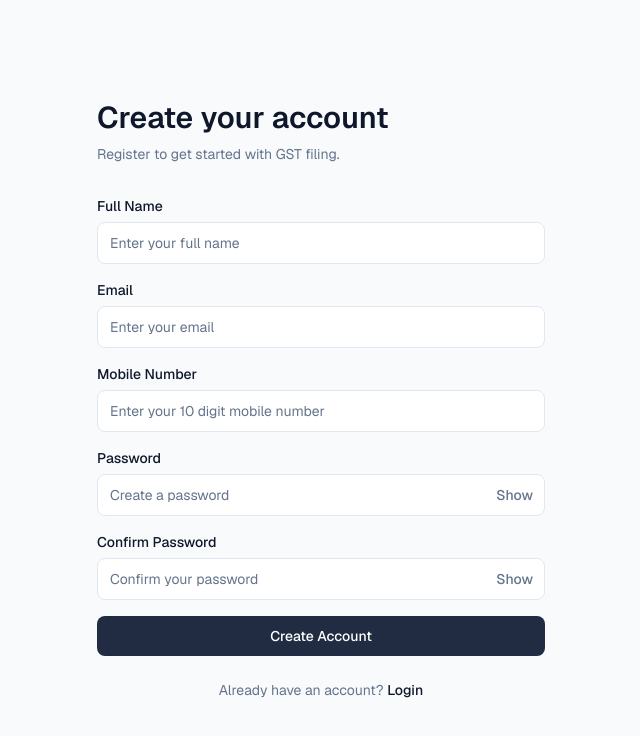
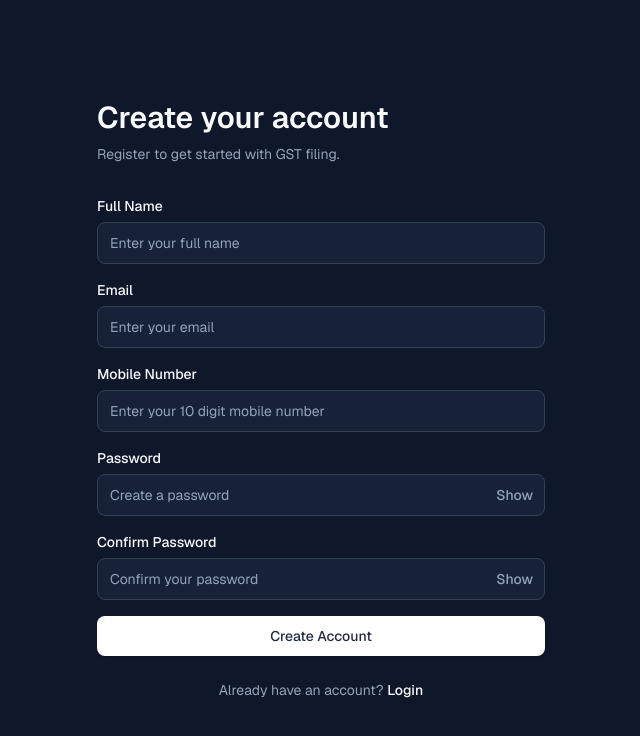
Before and after one commit to Pranav62026/GST-Filing, a React (Vite) app in the folder frontend/: page /register in a window 1280 px wide. Shown: the top 736 px of the page, without its empty margins (319-959 px from the left). Built offline with nearby package versions, Linux system fonts and the light colour scheme.

Commit message:
update dark theme UI components

```diff
--- a/frontend/src/components/ui/Badge.jsx
+++ b/frontend/src/components/ui/Badge.jsx
@@ -1,15 +1,17 @@
 function Badge({ children, variant = "default", className = "" }) {
   const variants = {
     default: "bg-surface-container text-on-surface-variant",
-    success: "bg-green-50 text-success",
-    warning: "bg-amber-50 text-warning",
-    error: "bg-red-50 text-error",
-    info: "bg-blue-50 text-blue-700",
+    success: "bg-green-950/60 text-green-400 border border-green-800/60",
+    warning: "bg-amber-950/60 text-amber-400 border border-amber-800/60",
+    error: "bg-red-950/60 text-red-400 border border-red-800/60",
+    info: "bg-blue-950/60 text-blue-400 border border-blue-800/60",
   };
 
   return (
     <span
-      className={`inline-flex items-center rounded-full px-2.5 py-1 text-xs font-medium ${variants[variant]} ${className}`}
+      className={`inline-flex items-center rounded-full px-2.5 py-1 text-xs font-medium ${
+        variants[variant] || variants.default
+      } ${className}`}
     >
       {children}
     </span>
--- a/frontend/src/components/ui/Button.jsx
+++ b/frontend/src/components/ui/Button.jsx
@@ -14,17 +14,19 @@ function Button({
 }) {
   const variants = {
     primary:
-      "bg-primary text-on-primary hover:bg-primary/90",
+      "bg-white text-[#212C43] shadow-sm hover:bg-slate-100 hover:shadow-md",
+
     secondary:
       "border border-outline-variant bg-surface text-on-surface hover:bg-surface-container",
-    danger:
-      "bg-error text-on-primary hover:bg-error/90",
-    navy:
-      "bg-brand-navy text-white hover:bg-brand-navy-light",
-    whatsapp:
-      "bg-brand-whatsapp text-white hover:bg-brand-green-bright",
+
+    danger: "bg-error text-on-primary hover:bg-error/90",
+
+    navy: "bg-primary text-on-primary hover:bg-primary-hover",
+
+    whatsapp: "bg-brand-whatsapp text-white hover:bg-brand-green-bright",
+
     "outline-brand":
-      "border-2 border-brand-blue text-brand-blue bg-white hover:bg-brand-blue-light",
+      "border-2 border-brand-blue text-brand-blue bg-transparent hover:bg-brand-blue-light",
   };
 
   const sizes = {
@@ -33,17 +35,13 @@ function Button({
     lg: "px-6 py-3 text-base",
   };
 
-  const baseClass = `inline-flex items-center justify-center gap-2 rounded-md font-medium transition-colors duration-200 disabled:cursor-not-allowed disabled:opacity-50 ${variants[variant] || variants.primary} ${sizes[size] || sizes.md} ${className}`;
+  const baseClass = `inline-flex items-center justify-center gap-2 rounded-md font-medium transition-colors duration-200 disabled:cursor-not-allowed disabled:opacity-50 ${
+    variants[variant] || variants.primary
+  } ${sizes[size] || sizes.md} ${className}`;
 
   if (as === "a" || href) {
     return (
-      <a
-        href={href}
-        target={target}
-        rel={rel}
-        className={baseClass}
-        {...props}
-      >
+      <a href={href} target={target} rel={rel} className={baseClass} {...props}>
         {children}
       </a>
     );
--- a/frontend/src/index.css
+++ b/frontend/src/index.css
@@ -2,95 +2,151 @@
 @import "tailwindcss";
 
 @theme {
-  /* Brand */
+  /* =========================================================
+     BRAND
+     ========================================================= */
+
   --color-primary: #212c43;
   --color-on-primary: #ffffff;
-  --color-primary-hover: #182137;
+  --color-primary-hover: #182338;
 
-  /* General */
-  --color-background: #f8fafc;
-  --color-surface: #ffffff;
+  /* =========================================================
+     GLOBAL DARK THEME
+     ========================================================= */
+
+  /* Main application background */
+  --color-background: #0f172a;
+
+  /* Main cards / surfaces */
+  --color-surface: #172238;
 
   /* Surface hierarchy */
-  --color-surface-low: #f8fafc;
-  --color-surface-container: #f1f5f9;
-  --color-surface-high: #e2e8f0;
+  --color-surface-low: #111b2d;
+  --color-surface-container: #172238;
+  --color-surface-high: #2b3854;
 
-  /* Text */
-  --color-secondary: #475569;
-  --color-on-surface: #0f172a;
-  --color-on-surface-variant: #64748b;
+  /* =========================================================
+     TEXT
+     ========================================================= */
 
-  /* Borders */
-  --color-outline: #94a3b8;
-  --color-outline-variant: #e2e8f0;
+  --color-secondary: #cbd5e1;
 
-  /* Feedback */
-  --color-success: #15803d;
-  --color-warning: #b45309;
-  --color-error: #b91c1c;
+  --color-on-surface: #f8fafc;
 
-  /* Typography */
+  --color-on-surface-variant: #94a3b8;
+
+  /* =========================================================
+     BORDERS
+     ========================================================= */
+
+  --color-outline: #475569;
+  --color-outline-variant: #334155;
+
+  /* =========================================================
+     FEEDBACK
+     ========================================================= */
+
+  --color-success: #22c55e;
+  --color-warning: #f59e0b;
+  --color-error: #ef4444;
+
+  /* =========================================================
+     TYPOGRAPHY
+     ========================================================= */
+
   --font-sans: "Geist", sans-serif;
 
-  /* Layout */
+  /* =========================================================
+     LAYOUT
+     ========================================================= */
+
   --spacing-sidebar: 260px;
   --spacing-gutter: 24px;
 
-  /* Radius */
+  /* =========================================================
+     RADIUS
+     ========================================================= */
+
   --radius-sm: 4px;
   --radius-md: 8px;
+  --radius-lg: 12px;
+  --radius-xl: 16px;
+  --radius-2xl: 24px;
 
-  /* ── Landing page brand tokens (FE Dev 2) ── */
-  --color-brand-navy: #0a1f44;
-  --color-brand-navy-light: #102a5c;
-  --color-brand-blue: #1a56db;
-  --color-brand-blue-light: #e8f0fe;
-  --color-brand-blue-medium: #3b82f6;
+  /* =========================================================
+     LANDING PAGE BRAND TOKENS
+     ========================================================= */
+
+  --color-brand-navy: #212c43;
+  --color-brand-navy-light: #2b3854;
+
+  --color-brand-blue: #0ea5e9;
+  --color-brand-blue-light: #e0f2fe;
+  --color-brand-blue-medium: #38bdf8;
+
   --color-brand-green: #15803d;
   --color-brand-green-bright: #22c55e;
   --color-brand-whatsapp: #25d366;
 
   /* Landing page neutral tokens */
-  --color-brand-gray-50: #f9fafb;
-  --color-brand-gray-100: #f3f4f6;
-  --color-brand-gray-200: #e5e7eb;
-  --color-brand-gray-400: #9ca3af;
-  --color-brand-gray-500: #6b7280;
-  --color-brand-gray-600: #4b5563;
-  --color-brand-gray-700: #374151;
-  --color-brand-gray-800: #1f2937;
-  --color-brand-gray-900: #111827;
+  --color-brand-gray-50: #f8fafc;
+  --color-brand-gray-100: #f1f5f9;
+  --color-brand-gray-200: #e2e8f0;
+  --color-brand-gray-400: #94a3b8;
+  --color-brand-gray-500: #64748b;
+  --color-brand-gray-600: #475569;
+  --color-brand-gray-700: #334155;
+  --color-brand-gray-800: #1e293b;
+  --color-brand-gray-900: #0f172a;
 
-  /* Landing page spacing */
+  /* =========================================================
+     LANDING PAGE SPACING
+     ========================================================= */
+
   --spacing-section: 80px;
   --spacing-section-sm: 48px;
 
-  /* Landing page radius */
-  --radius-lg: 12px;
-  --radius-xl: 16px;
-  --radius-2xl: 24px;
+  /* =========================================================
+     ANIMATIONS
+     ========================================================= */
 
-  /* Animations */
   --animate-fade-in: fade-in 0.5s ease-out;
 
   @keyframes fade-in {
-    from { opacity: 0; transform: translateY(10px); }
-    to { opacity: 1; transform: translateY(0); }
+    from {
+      opacity: 0;
+      transform: translateY(10px);
+    }
+
+    to {
+      opacity: 1;
+      transform: translateY(0);
+    }
   }
 }
 
-/* ── Global base styles ── */
+/* =========================================================
+   GLOBAL BASE STYLES
+   ========================================================= */
+
 html {
   scroll-behavior: smooth;
 }
 
 body {
+  margin: 0;
+  background: var(--color-background);
+  color: var(--color-on-surface);
+  font-family: var(--font-sans);
+
   -webkit-font-smoothing: antialiased;
   -moz-osx-font-smoothing: grayscale;
 }
 
-/* ── Focus-visible utility for accessibility ── */
+/* =========================================================
+   FOCUS
+   ========================================================= */
+
 *:focus-visible {
   outline: 2px solid var(--color-brand-blue);
   outline-offset: 2px;
```
